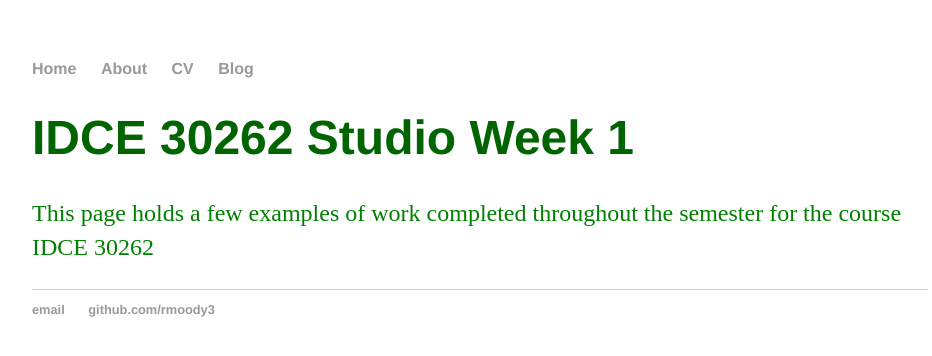
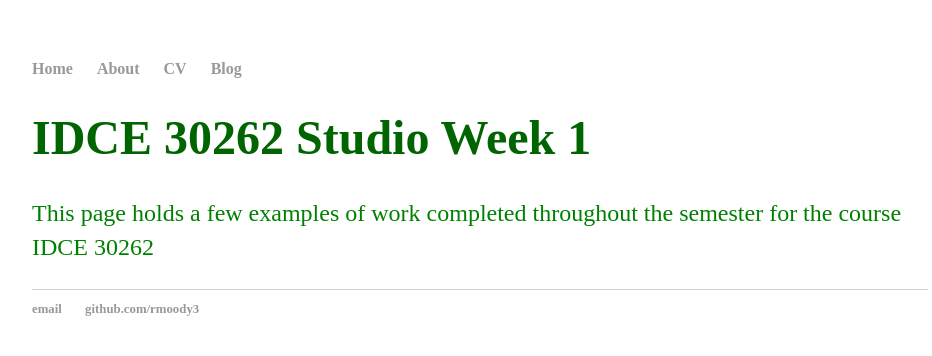
Before and after one commit to rmoody3/rmoody3.github.io, a Jekyll site: the page built from index.html, in a window 1280 px wide. Shown: the top 356 px of the page, without its empty margins (160-1092 px from the left). Built offline with Jekyll 4.4.1, drawn with Linux system fonts in a browser that asks for light colours.

Commit message:
Update main.css

```diff
--- a/css/main.css
+++ b/css/main.css
@@ -3,7 +3,7 @@ body {
     width: 70%;
 }
 nav ul, footer ul {
-    font-family:'Helvetica', 'Arial', 'Sans-Serif';
+    font-family: 'Times New Roman', 'Times', 'serif';
     padding: 0px;
     list-style: none;
     font-weight: bold;
@@ -21,7 +21,7 @@ a:hover {
 }
 h1 {
     font-size: 3em;
-    font-family:'Helvetica', 'Arial', 'Sans-Serif';
+    font-family:'Times New Roman', 'Times', 'serif';
 }
 p {
     font-size: 1.5em;
```
